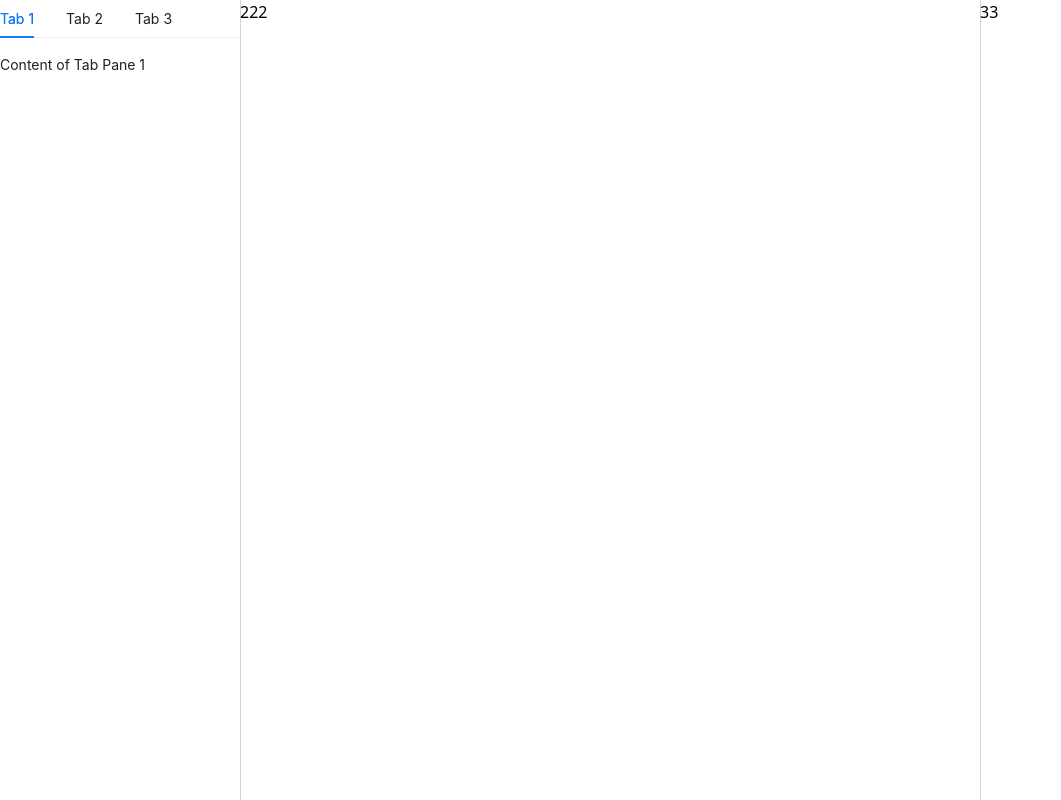
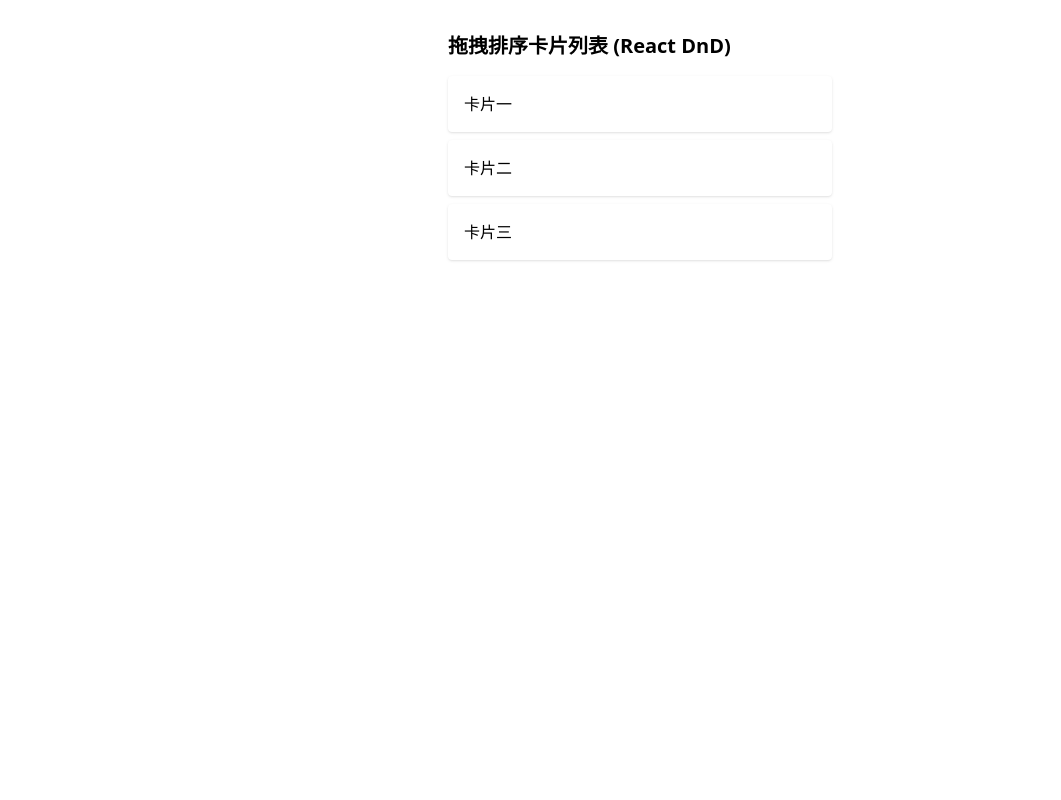
Before and after one commit to QGtiger/xybot-form-designer, a React (Vite) app: page / in a window 1280 px wide. Shown: the whole page, without its empty margins (0-1061 px from the left). Built offline with nearby package versions, Linux system fonts and the light colour scheme.

Commit message:
feat: readme

```diff
--- a/package.json
+++ b/package.json
@@ -13,7 +13,10 @@
     "@tailwindcss/vite": "^4.1.4",
     "allotment": "^1.20.3",
     "antd": "5",
+    "framer-motion": "^12.9.2",
     "react": "^19.0.0",
+    "react-dnd": "^16.0.1",
+    "react-dnd-html5-backend": "^16.0.1",
     "react-dom": "^19.0.0",
     "tailwindcss": "^4.1.4",
     "zustand": "^5.0.3"
--- a/src/main.tsx
+++ b/src/main.tsx
@@ -1,9 +1,6 @@
 import { StrictMode } from "react";
 import { createRoot } from "react-dom/client";
-import FormDesignerEditor from "./pages/editor";
+// import FormDesignerEditor from "./pages/editor";
+import DndCard from "./pages/dndcard";
 
-createRoot(document.getElementById("root")!).render(
-  <StrictMode>
-    <FormDesignerEditor />
-  </StrictMode>
-);
+createRoot(document.getElementById("root")!).render(<DndCard />);
--- /dev/null
+++ b/src/pages/dndcard/index.css
@@ -0,0 +1,14 @@
+.card {
+  width: 200px;
+  line-height: 60px;
+  padding: 0 20px;
+  border: 1px solid #000;
+  background: skyblue;
+  margin: 10px;
+  cursor: move;
+}
+
+.dragging {
+  border-style: dashed;
+  background: #fff;
+}
--- /dev/null
+++ b/src/pages/dndcard/index.tsx
@@ -0,0 +1,108 @@
+// SortableListPage.tsx (React DnD 实现)
+import { useState, useRef } from "react";
+import { DndProvider, useDrag, useDrop } from "react-dnd";
+import { HTML5Backend } from "react-dnd-html5-backend";
+import { motion, AnimatePresence } from "framer-motion";
+
+const ItemType = "CARD";
+
+const initialItems = [
+  { id: "1", text: "卡片一" },
+  { id: "2", text: "卡片二" },
+  { id: "3", text: "卡片三" },
+];
+
+function DraggableCard({ id, text, index, moveCard }: any) {
+  const ref = useRef<HTMLDivElement>(null);
+
+  const [, drop] = useDrop({
+    accept: ItemType,
+    hover(item: any, monitor) {
+      if (!ref.current) return;
+      const dragIndex = item.index;
+      const hoverIndex = index;
+      if (dragIndex === hoverIndex) return;
+
+      // const hoverBoundingRect = ref.current.getBoundingClientRect();
+      // const hoverMiddleY =
+      //   (hoverBoundingRect.bottom - hoverBoundingRect.top) / 2;
+      // const clientOffset = monitor.getClientOffset();
+      // const hoverClientY = clientOffset!.y - hoverBoundingRect.top;
+
+      // if (dragIndex < hoverIndex && hoverClientY < hoverMiddleY) return;
+      // if (dragIndex > hoverIndex && hoverClientY > hoverMiddleY) return;
+
+      const hoverBoundingRect = ref.current.getBoundingClientRect();
+      const hoverThreshold =
+        (hoverBoundingRect.bottom - hoverBoundingRect.top) / 3;
+      const clientOffset = monitor.getClientOffset();
+      const hoverClientY = clientOffset!.y - hoverBoundingRect.top;
+
+      // ✅ 提早触发交换逻辑（1/3 而不是 1/2）
+      if (dragIndex < hoverIndex && hoverClientY < hoverThreshold) return;
+      if (
+        dragIndex > hoverIndex &&
+        hoverClientY >
+          hoverBoundingRect.bottom - hoverBoundingRect.top - hoverThreshold
+      )
+        return;
+
+      moveCard(dragIndex, hoverIndex);
+      item.index = hoverIndex;
+    },
+  });
+
+  const [{ isDragging }, drag] = useDrag({
+    type: ItemType,
+    item: { id, index },
+    collect: (monitor) => ({
+      isDragging: monitor.isDragging(),
+    }),
+  });
+
+  drag(drop(ref));
+
+  return (
+    <motion.div
+      ref={ref}
+      layout
+      initial={{ opacity: 0, y: 20 }}
+      animate={{ opacity: isDragging ? 0.5 : 1, y: 0 }}
+      exit={{ opacity: 0, y: -20 }}
+      transition={{ type: "spring", stiffness: 300, damping: 20 }}
+      className="p-4 mb-2 bg-white rounded shadow cursor-move hover:shadow-lg"
+    >
+      {text}
+    </motion.div>
+  );
+}
+
+export default function SortableListPage() {
+  const [items, setItems] = useState(initialItems);
+
+  const moveCard = (from: number, to: number) => {
+    const updated = [...items];
+    const [moved] = updated.splice(from, 1);
+    updated.splice(to, 0, moved);
+    setItems(updated);
+  };
+
+  return (
+    <DndProvider backend={HTML5Backend}>
+      <div className="max-w-md mx-auto p-8">
+        <h1 className="text-xl font-bold mb-4">拖拽排序卡片列表 (React DnD)</h1>
+        <AnimatePresence>
+          {items.map((item, index) => (
+            <DraggableCard
+              key={item.id}
+              id={item.id}
+              index={index}
+              text={item.text}
+              moveCard={moveCard}
+            />
+          ))}
+        </AnimatePresence>
+      </div>
+    </DndProvider>
+  );
+}
```
Also changed, not shown: 2 other files (tests, documents, lock files or other folders).
